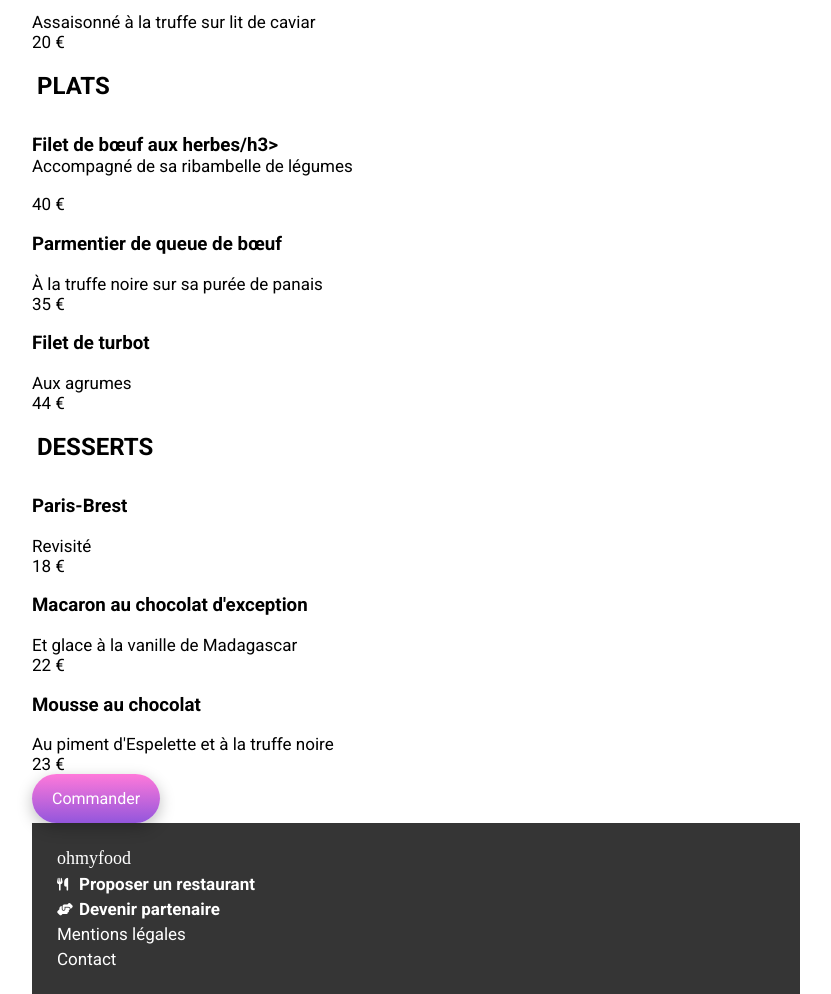
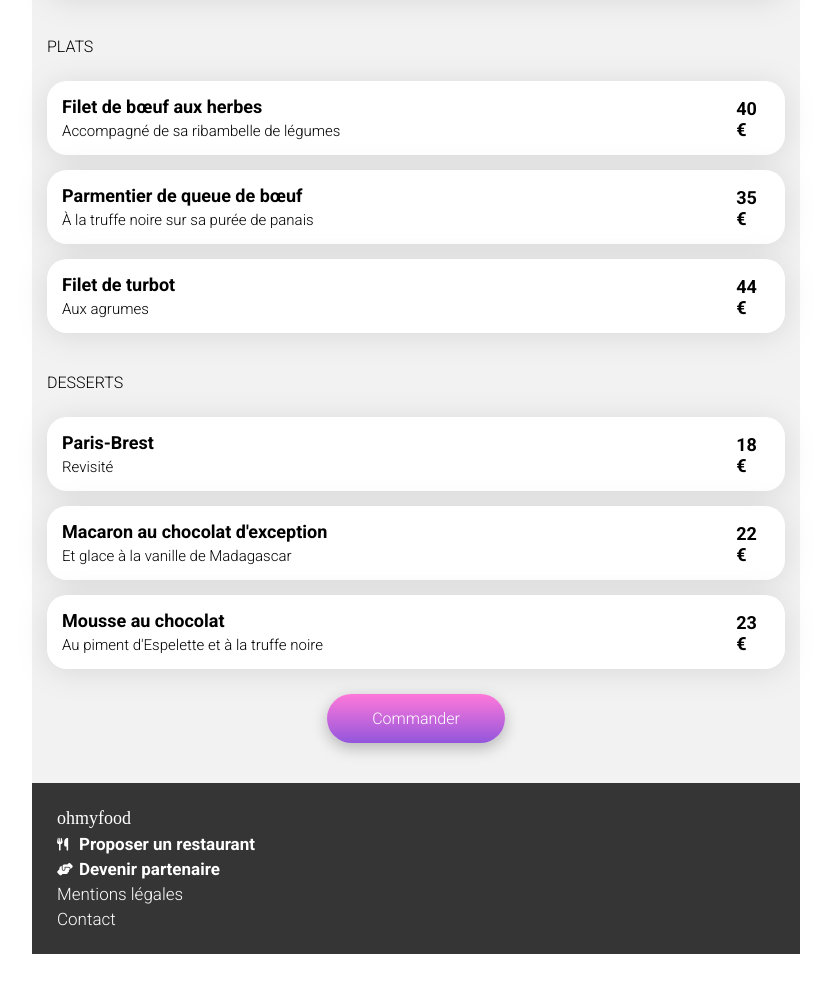
Before and after one commit to QJanvier/Projet4OhmyFood, a website: page restaurants/palette.html in a window 1280 px wide. Shown: the part 1047-2041 px from the top of the page, without its empty margins (224-1055 px from the left). After the commit the page ends 2001 px from the top, so only its background shows below. Drawn offline with Linux system fonts and the light colour scheme; a web font is replaced by a local one.

Commit message:
setup section menu

```diff
--- /dev/null
+++ b/SASS/composants/_dishes.scss
@@ -0,0 +1,29 @@
+.card_options {
+    display: flex;
+    background-color: white;
+    border-radius: 20px;
+    padding: 15px;
+    filter: drop-shadow(0px 3px 15px rgba(0, 0, 0, 0.1));
+
+
+    .options_content {
+        display: flex;
+        justify-content: space-between;
+        align-items:end;
+        width: 100%;
+
+        .options_txt {
+            display: flex;
+            flex-direction: column;
+            gap: 5px;
+            width: 100%;
+        }
+
+        .price {
+            display: flex;
+            justify-content: end;
+
+        }
+
+    }
+}
--- /dev/null
+++ b/SASS/sections/_menu.scss
@@ -0,0 +1,60 @@
+.menu {
+    display: flex;
+    flex-direction: column;
+    background-color:rgb(243, 242, 242);
+    border-radius: 25px 25px 0px 0px;
+    padding: 15px;
+}
+
+.title {
+    display: flex;
+    align-items: center;
+    gap: 35px;
+}
+
+.all_menu {
+    display: flex;
+    flex-direction: column;
+    gap: 25px;
+}
+.dishes {
+    display: flex;
+    flex-direction: column;
+    gap: 15px;
+
+    h2 {
+        margin: 0;
+        font-weight: 300;
+        font-size: 16px;
+        padding-bottom: 10px;
+    }
+
+    h3 {
+        font-size: 18px;
+        margin: 0;
+    }
+
+    p {
+        font-size: 15px;
+        font-weight: 300;
+    }
+
+    .price {
+
+        p {
+            font-size: 18px;
+            font-weight: 700;
+        }
+    }
+}
+
+.order {
+    display: flex;
+    justify-content: center;
+    align-items: center;
+    padding: 25px;
+
+    .btn {
+        padding: 15px 45px 15px 45px;
+    }
+}
--- a/SASS/style.scss
+++ b/SASS/style.scss
@@ -1,4 +1,5 @@
-@import "header", "hero", "operation", "restaurants", "footer", "cards", "button", "banner";
+@import "../SASS/sections/header", "../SASS/sections/hero", "../SASS/sections/operation", "../SASS/sections/restaurants", "../SASS/sections/footer", "../SASS/sections/menu",
+ "../SASS/composants/cards", "../SASS/composants/button", "../SASS/composants/banner", "../SASS/composants/dishes";
 
 
 * {
--- a/restaurants/palette.html
+++ b/restaurants/palette.html
@@ -1,5 +1,6 @@
 <!DOCTYPE html>
 <html lang="fr">
+
 <head>
     <meta charset="UTF-8">
     <meta name="viewport" content="width=device-width, initial-scale=1.0">
@@ -9,12 +10,14 @@
     <link href="https://fonts.googleapis.com/css2?family=Shrikhand&display=swap" rel="stylesheet">
     <link rel="preconnect" href="https://fonts.googleapis.com">
     <link rel="preconnect" href="https://fonts.gstatic.com" crossorigin>
-    <link href="https://fonts.googleapis.com/css2?family=Roboto:wght@400;700&family=Shrikhand&display=swap" rel="stylesheet">
+    <link href="https://fonts.googleapis.com/css2?family=Roboto:wght@300;700&family=Shrikhand&display=swap"
+        rel="stylesheet">
     <link rel="stylesheet" href="https://cdnjs.cloudflare.com/ajax/libs/font-awesome/6.2.1/css/all.min.css"
         integrity="sha512-MV7K8+y+gLIBoVD59lQIYicR65iaqukzvf/nwasF0nqhPay5w/9lJmVM2hMDcnK1OnMGCdVK+iQrJ7lzPJQd1w=="
         crossorigin="anonymous" referrerpolicy="no-referrer">
     <link rel="stylesheet" href="../CSS/style.css">
 </head>
+
 <body>
     <div class="main-container">
         <header>
@@ -30,7 +33,8 @@
         <main>
             <section class="banner">
                 <div class="banner_img">
-                    <img src="../Images_et_textes_Ohmyfood/images/restaurants/jay-wennington-N_Y88TWmGwA-unsplash.jpg" alt="bannière palette">
+                    <img src="../Images_et_textes_Ohmyfood/images/restaurants/jay-wennington-N_Y88TWmGwA-unsplash.jpg"
+                        alt="bannière palette">
                 </div>
             </section>
             <section class="menu">
@@ -38,6 +42,7 @@
                     <h1>La palette du goût</h1>
                     <i class="fa-regular fa-heart fa-xl"></i>
                 </div>
+                <div class="all_menu">
                     <div class="dishes">
                         <h2>ENTRÉES</h2>
                         <article class="card_options">
@@ -79,7 +84,7 @@
                         <article class="card_options">
                             <div class="options_content">
                                 <div class="options_txt">
-                                <h3>Filet de bœuf aux herbes/h3>
+                                    <h3>Filet de bœuf aux herbes</h3>
                                     <p>Accompagné de sa ribambelle de légumes</p>
                                 </div>
                                 <div class="price">
@@ -146,8 +151,9 @@
                             </div>
                         </article>
                     </div>
+                </div>
                 <div class="order">
-                    <input class="btn" type="button" value="Commander"/>
+                    <input class="btn" type="button" value="Commander" />
                 </div>
             </section>
         </main>
@@ -177,4 +183,5 @@
     </div>
 
 </body>
+
 </html>
```
Also changed, not shown: SASS/composants/_cards.scss (renamed from SASS/_cards.scss, +5 -5 lines), index.html (+1 -1 lines), CSS/style.css, SASS/composants/_banner.scss (renamed from SASS/_banner.scss), SASS/composants/_button.scss (renamed from SASS/_button.scss), SASS/sections/_footer.scss (renamed from SASS/_footer.scss), SASS/sections/_header.scss (renamed from SASS/_header.scss), SASS/sections/_hero.scss (renamed from SASS/_hero.scss), SASS/sections/_operation.scss (renamed from SASS/_operation.scss), SASS/sections/_restaurants.scss (renamed from SASS/_restaurants.scss), 1 other file. Lines whose indentation alone changed are shown as unchanged.
